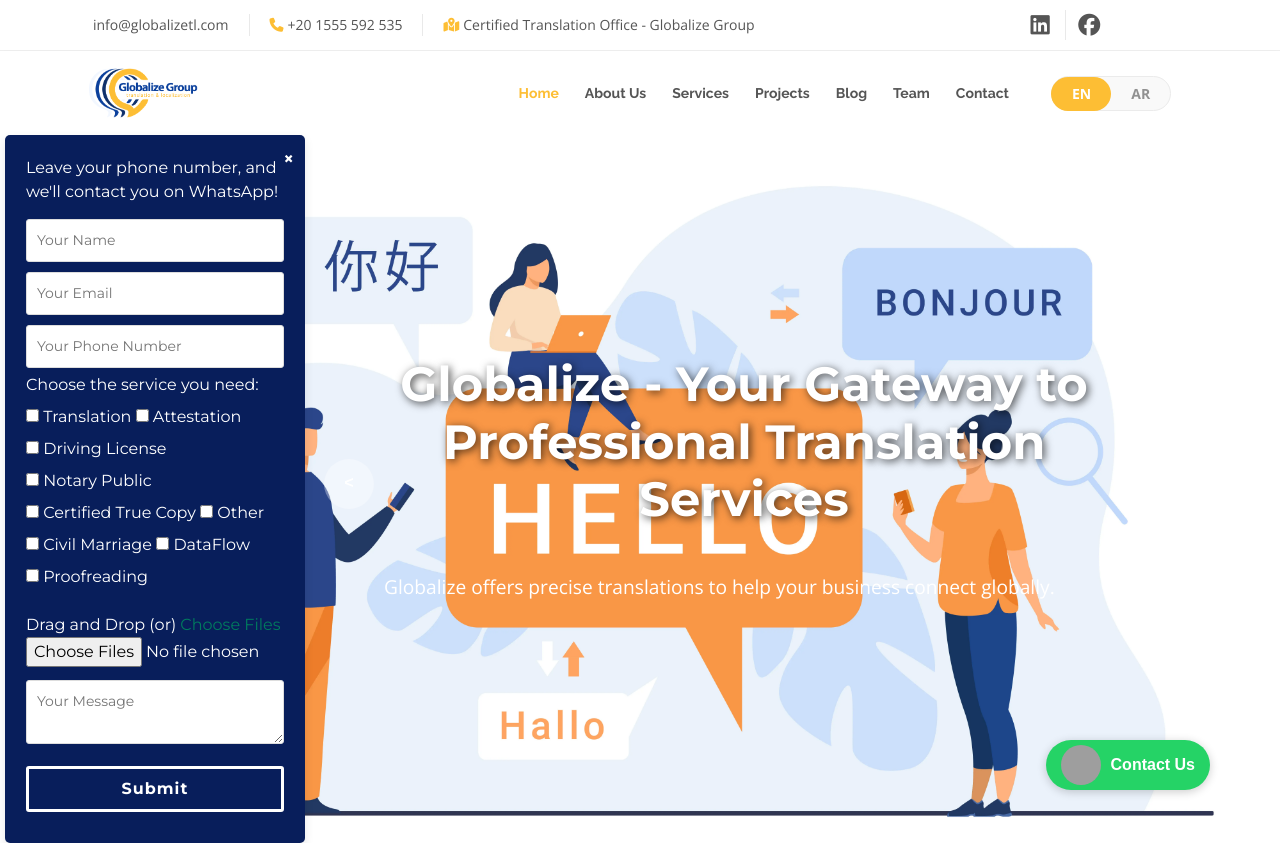
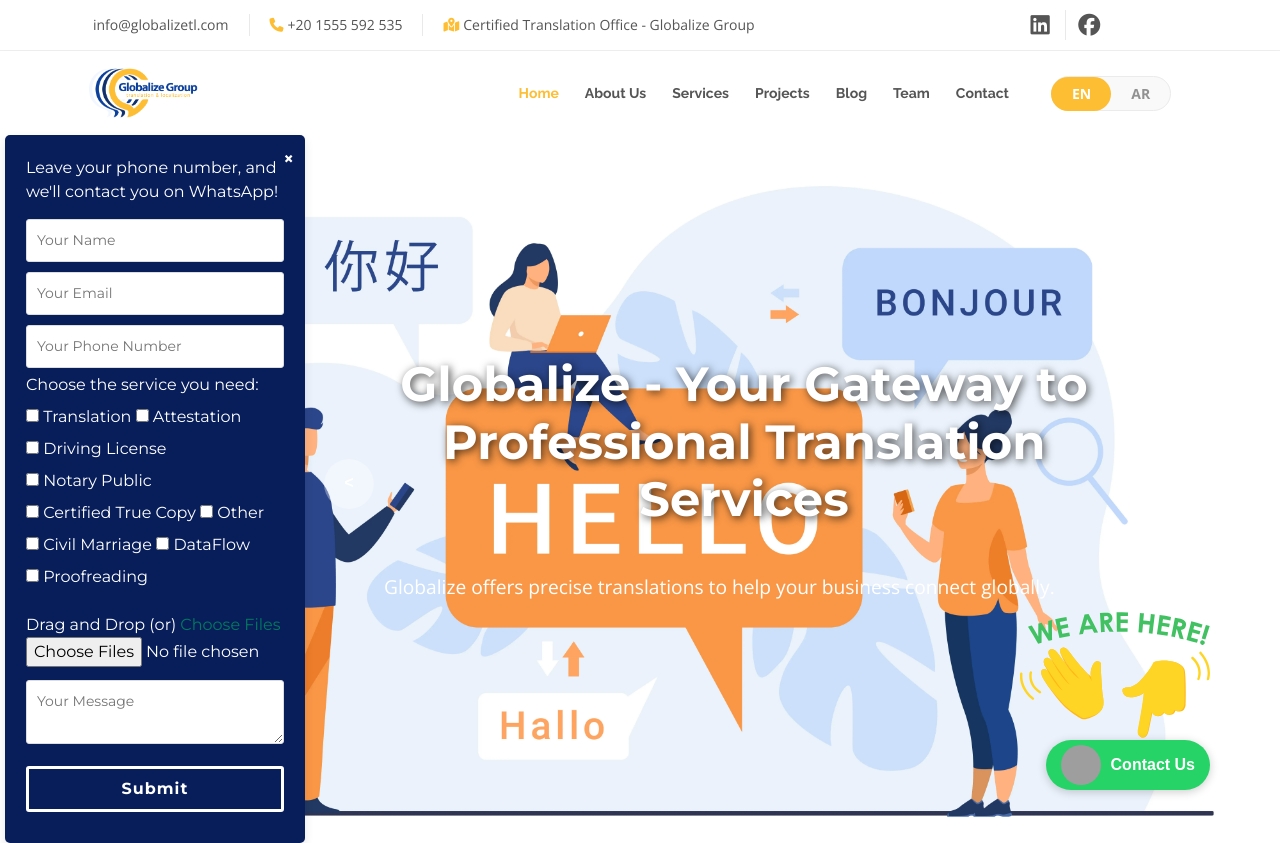
Before and after one commit to FadyFathey/Globalize-Professional-Translation, a plain HTML site: page index.html in a window 1280 px wide. Shown: the top 843 px of the page. Drawn offline with nearby package versions, Linux system fonts and the light colour scheme; grey boxes are pictures that could not be loaded; animation ran at ten frames a second; some icons are missing; files whose address does not match are found by name.

Commit message:
add changes in popup

```diff
--- a/css/style.css
+++ b/css/style.css
@@ -457,7 +457,19 @@ h6 {
   text-decoration: none;
 }
 
-.whatsapp_float img {
+.we_are_here {
+  position: fixed;
+  bottom: 30px;
+  right: 70px;
+  z-index: 1000;
+  display: flex;
+  align-items: center;
+  width: 190px;
+  height: 190px;
+
+}
+
+.whatsapp_float .img-1 {
   width: 40px;
   height: 40px;
   border-radius: 50%;
@@ -541,6 +553,7 @@ h6 {
 
 @media (max-width: 768px) {
   .alert {
+    display: none;
     width: 100%;
     left: 0;
     border-radius: 0;
--- a/index.html
+++ b/index.html
@@ -82,11 +82,15 @@
 <body id="body">
 
   <!-- Whatsapp -->
-  <a href="https://api.whatsapp.com/send?phone=201555592535&text=Hello Globalize, I would like to inquire about your services."
-    class="whatsapp_float" target="_blank">
-    <img src="https://img.icons8.com/color/48/000000/whatsapp.png" alt="WhatsApp">
-    <span>Contact Us</span>
-  </a>
+  <div>
+    <img class="we_are_here" src="./img/logo/weAreHere.svg" loading="lazy" alt="we are here ">
+    <a href="https://api.whatsapp.com/send?phone=201555592535&text=Hello Globalize, I would like to inquire about your services."
+      class="whatsapp_float" target="_blank">
+
+      <img class="img-1" src="https://img.icons8.com/color/48/000000/whatsapp.png" alt="WhatsApp">
+      <span>Contact Us</span>
+    </a>
+  </div>
 
   <!-- Alert -->
   <div id="whatsapp-alert-form" class="alert">
```
Also changed, not shown: img/logo/weAreHere.svg (added), package-lock.json (added).
